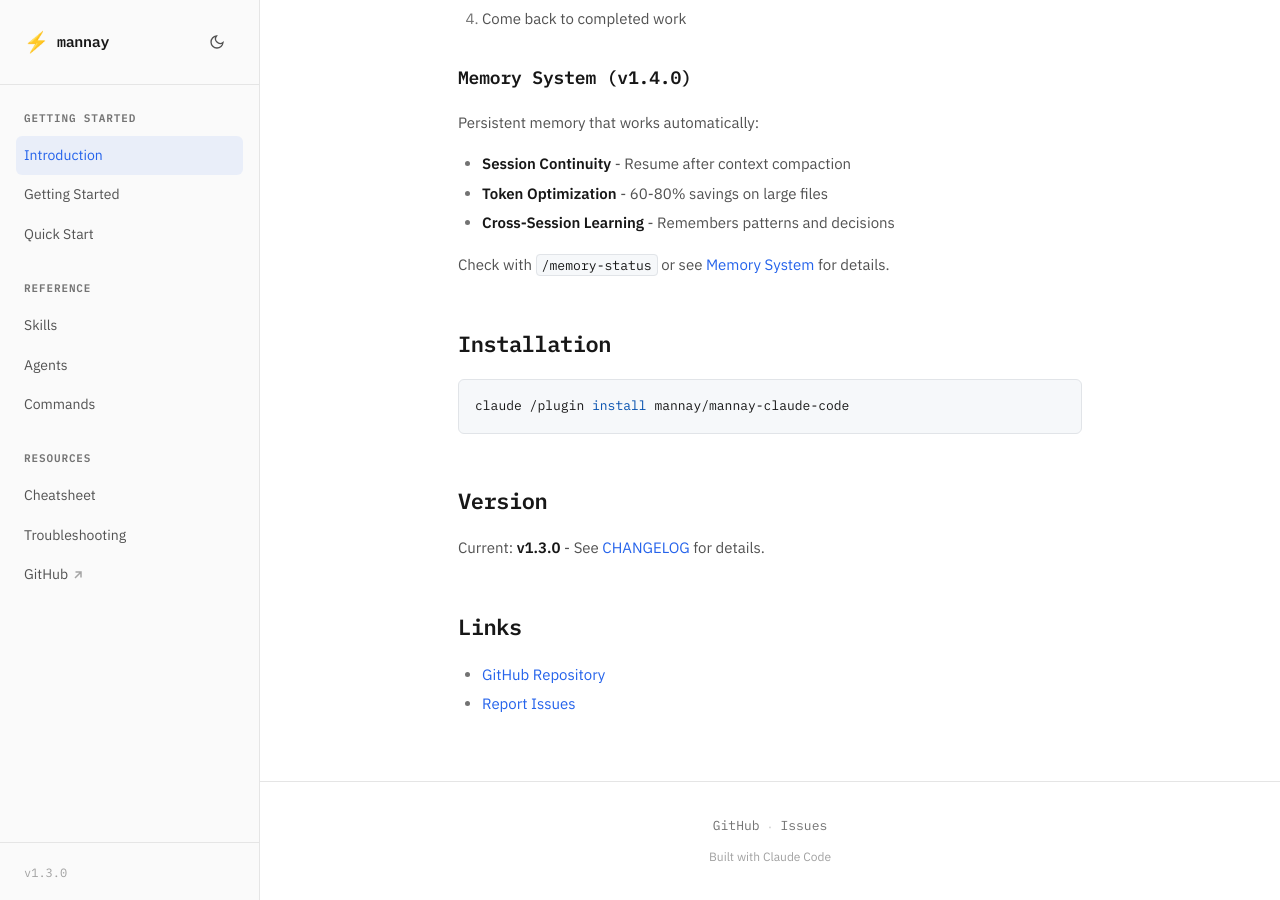
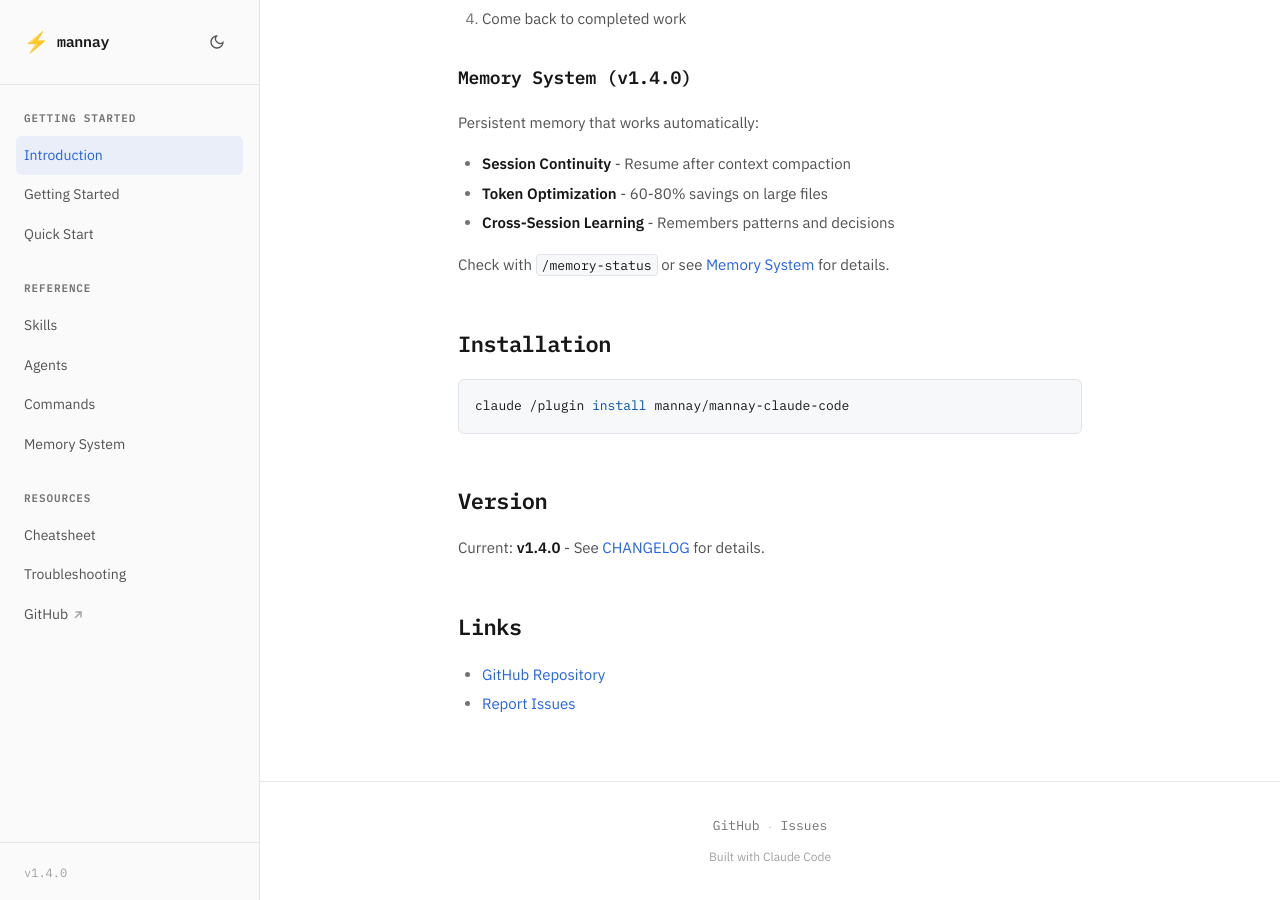
Before and after one commit to MannayWorld/mannay-claude-code, a Jekyll site: the page built from docs/index.md, in a window 1280 px wide and 900 px high, scrolled down 1751 px. Built offline with Jekyll 4.4.1, drawn with Linux system fonts in a browser that asks for light colours; our own code applies the rules of GitHub Pages for plain Markdown files.

Commit message:
fix(docs): add Memory System to sidebar navigation
- Add Memory System link to sidebar navigation in _layouts/default.html
- Fix broken CHANGELOG link (now points to GitHub)
- Update version to 1.4.0 in sidebar and index.md
- Add 1.4.0 release notes to CHANGELOG.md

```diff
--- a/docs/_layouts/default.html
+++ b/docs/_layouts/default.html
@@ -95,6 +95,9 @@
         <a href="{{ '/commands' | relative_url }}" class="nav-link {% if page.url contains 'commands' %}active{% endif %}">
           Commands
         </a>
+        <a href="{{ '/memory-system' | relative_url }}" class="nav-link {% if page.url contains 'memory-system' %}active{% endif %}">
+          Memory System
+        </a>
       </div>
 
       <div class="nav-section">
@@ -115,7 +118,7 @@
     </nav>
 
     <div class="sidebar-footer">
-      <span class="version">v1.3.0</span>
+      <span class="version">v1.4.0</span>
     </div>
   </aside>
 
--- a/docs/index.md
+++ b/docs/index.md
@@ -73,7 +73,7 @@ claude /plugin install mannay/mannay-claude-code
 
 ## Version
 
-Current: **v1.3.0** - See [CHANGELOG](../CHANGELOG.md) for details.
+Current: **v1.4.0** - See [CHANGELOG](https://github.com/mannay/mannay-claude-code/blob/main/CHANGELOG.md) for details.
 
 ## Links
 
```
Also changed, not shown: CHANGELOG.md.
